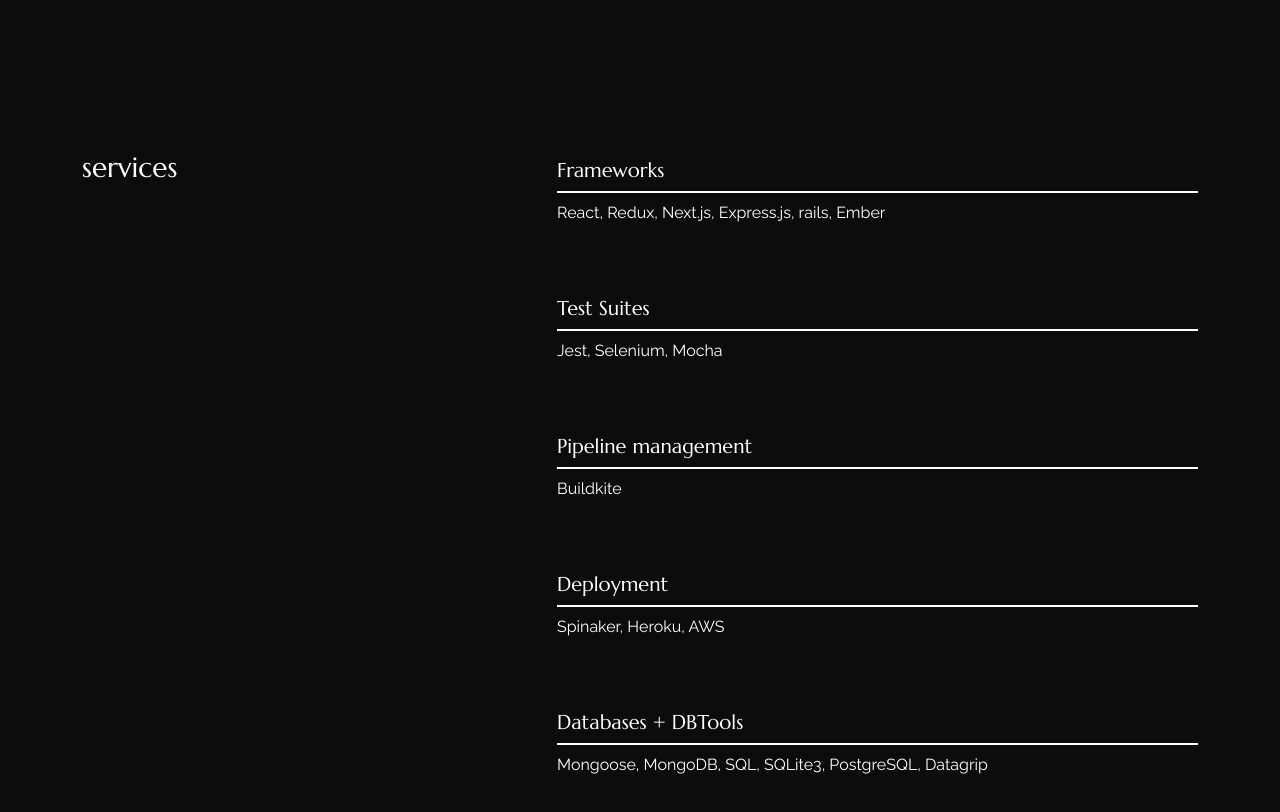
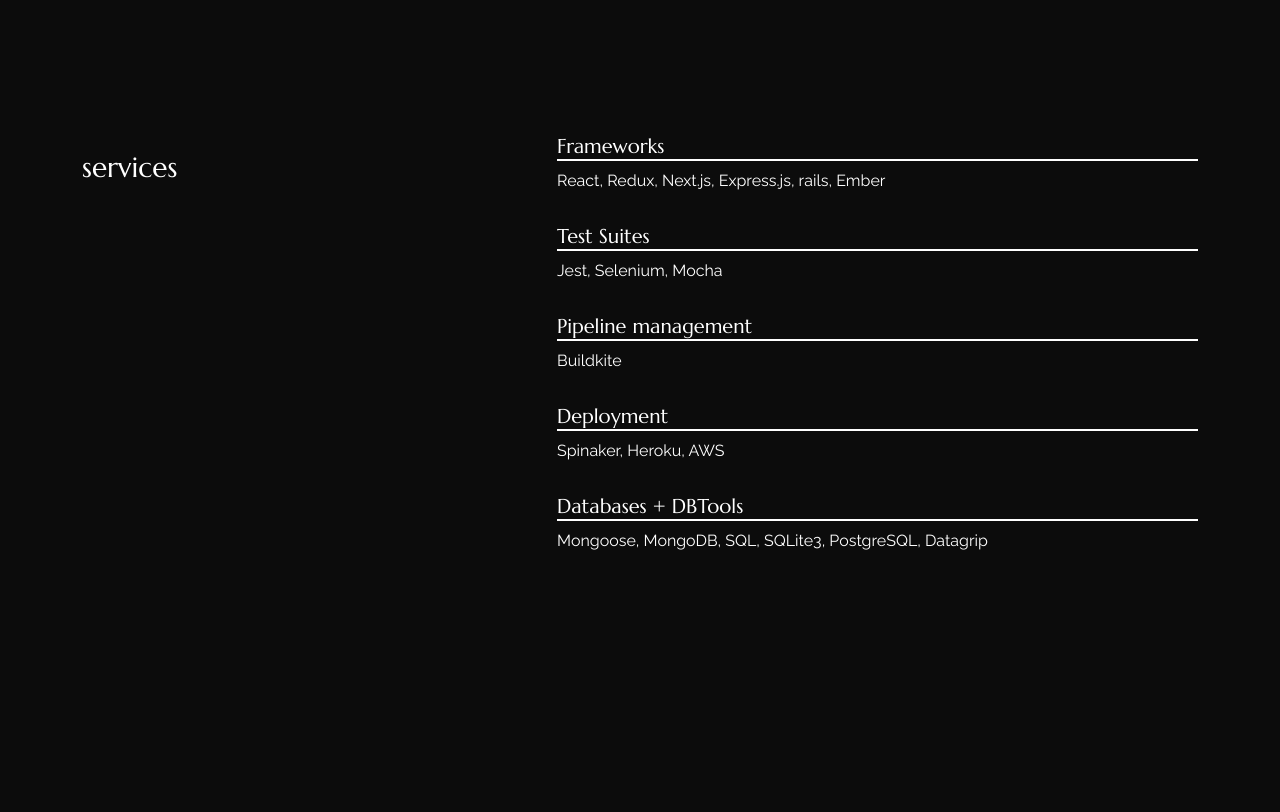
Before and after one commit to JLaikows/port, a React (Create React App) app: page /about in a window 1280 px wide. Shown: the part 1180-1992 px from the top of the page. After the commit the page ends 1757 px from the top, so only its background shows below. Built offline with nearby package versions, Linux system fonts and the light colour scheme.

Commit message:
updated styling

```diff
--- a/src/header/style.css
+++ b/src/header/style.css
@@ -2,6 +2,7 @@
     top: 10px;
     padding-left: 10px;
     padding-right: 10px;
+    border-bottom: 1px solid var(--text-color);
 }
 
 .menu__button {
@@ -98,6 +99,7 @@
 
 .menu__opend {
     visibility: visible !important;
+    border-bottom: 1px solid var(--text-color);
 }
 
 .main__menu_ul,
--- a/src/pages/about/index.js
+++ b/src/pages/about/index.js
@@ -84,7 +84,7 @@
           <Col lg="7">
             {services.map((data, i) => {
               return (
-                <div className="service_ py-4" key={i}>
+                <div className="service_ py-2" key={i}>
                   <h5 className="service__title">{data.title}</h5>
                   <p className="service_desc">{data.description}</p>
                 </div>
--- a/src/pages/about/style.css
+++ b/src/pages/about/style.css
@@ -68,7 +68,7 @@
 }
 
 .service__title {
-    padding: 8px 0;
+    padding: 0px 0;
     border-bottom: solid 2px var(--secondary-color);
 }
 
--- a/src/pages/contact/index.js
+++ b/src/pages/contact/index.js
@@ -93,21 +93,13 @@
             </Alert>
           </Col>
           <Col lg="5" className="mb-5">
-            <h3 className="color_sec py-4">Get in touch</h3>
+            <h3 className="color_sec py-4">Get in Touch</h3>
             <address>
               <strong>Email:</strong>{" "}
               <a href={`mailto:${contactConfig.YOUR_EMAIL}`}>
                 {contactConfig.YOUR_EMAIL}
               </a>
               <br />
-              <br />
-              {contactConfig.hasOwnProperty("YOUR_FONE") ? (
-                <p>
-                  <strong>Phone:</strong> {contactConfig.YOUR_FONE}
-                </p>
-              ) : (
-                ""
-              )}
             </address>
             <p>{contactConfig.description}</p>
           </Col>
```
